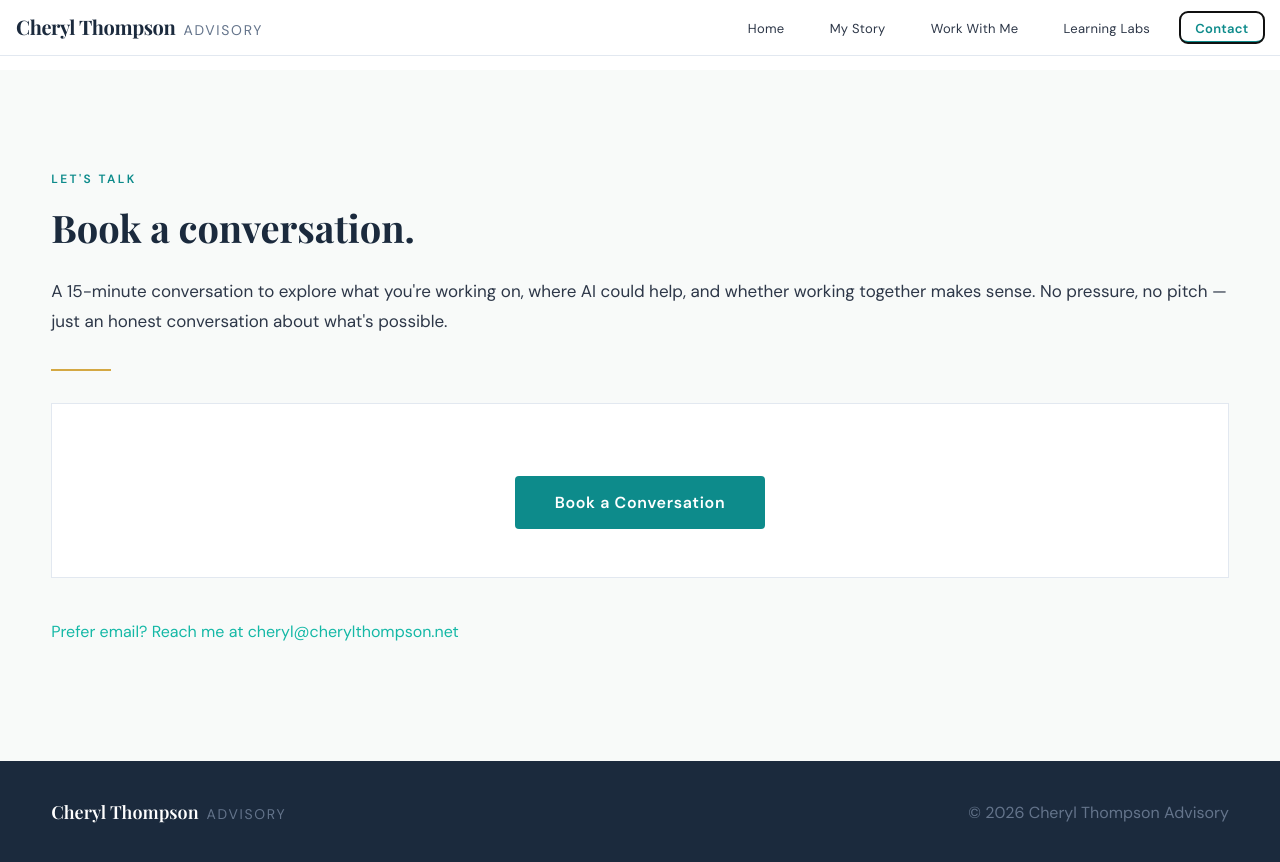
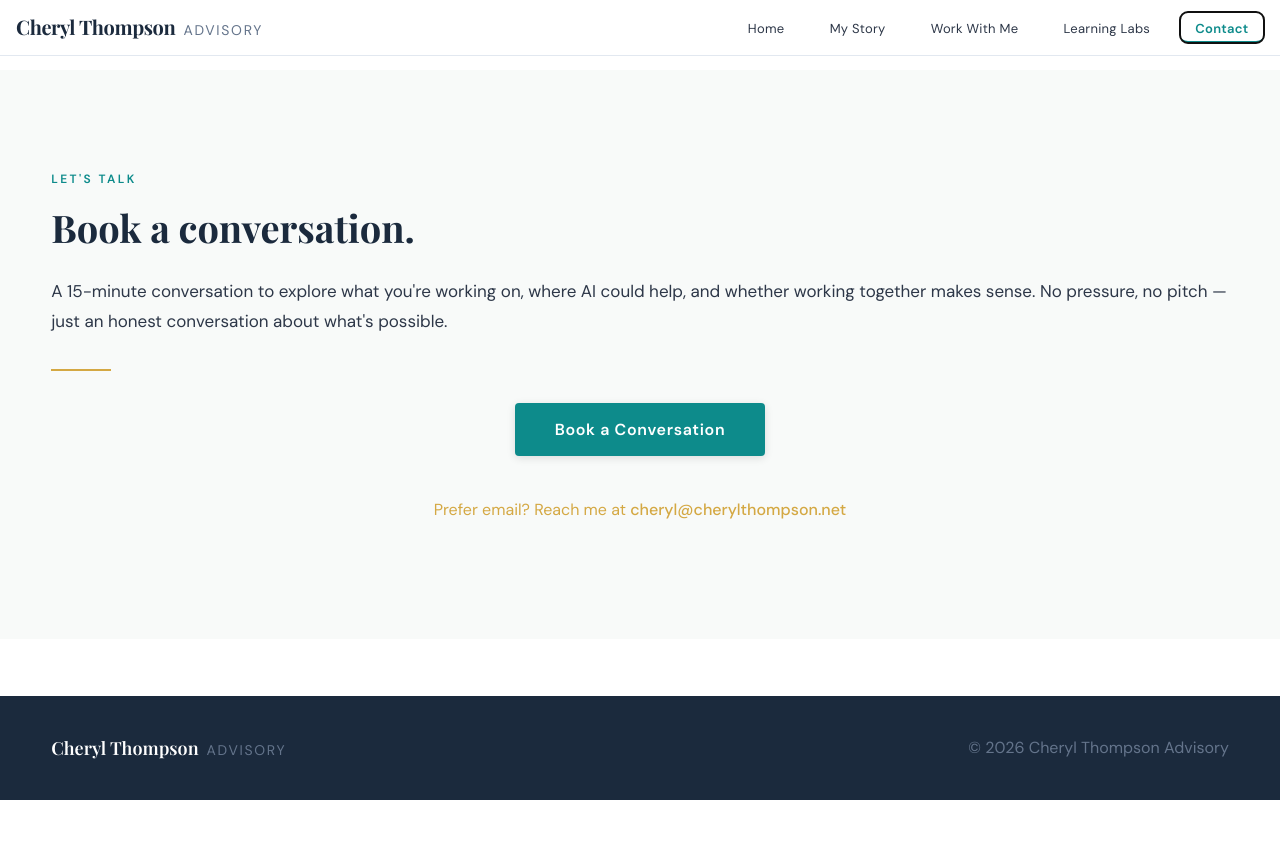
Before and after one commit to cthomps366/cheryl-site, a React (Vite) app: page / in a window 1280 px wide. Both pictures are taken after a click on the button "Contact". Shown: the top 862 px of the page. After the commit the page ends 800 px from the top, so only its background shows below. Built offline with nearby package versions, Linux system fonts and the light colour scheme.

Commit message:
Improve Contact page styling: remove bordered box, add button shadow and hover, change email link to gold

```diff
--- a/src/CTA_Website_Wireframe.jsx
+++ b/src/CTA_Website_Wireframe.jsx
@@ -1683,25 +1683,9 @@ function ContactPage() {
             A 15-minute conversation to explore what you're working on, where AI could help, and whether working together makes sense. No pressure, no pitch — just an honest conversation about what's possible.
           </p>
           <GoldDivider />
-          <div
-            style={{
-              background: COLORS.white,
-              border: `1px solid ${COLORS.lightGray}`,
-              padding: "48px 40px",
-              textAlign: "center",
-              marginBottom: 40,
-            }}
-          >
-            <div
-              style={{
-                fontFamily: "'DM Sans', sans-serif",
-                fontSize: 18,
-                color: COLORS.mediumGray,
-                marginBottom: 24,
-              }}
-            >
-                       </div>
+          <div style={{ marginTop: 32, marginBottom: 40, textAlign: "center" }}>
             <button
+              className="contact-cta-button"
               onClick={() =>
                 window.open(
                   "https://calendly.com/cadia-cheryl/15min?month=2026-02",
@@ -1720,6 +1704,7 @@ function ContactPage() {
                 cursor: "pointer",
                 transition: "all 0.25s ease",
                 borderRadius: 4,
+                boxShadow: "0 2px 8px rgba(0,0,0,0.12)",
               }}
             >
               Book a Conversation
@@ -1729,11 +1714,22 @@ function ContactPage() {
             style={{
               fontFamily: "'DM Sans', sans-serif",
               fontSize: 16,
-              color: COLORS.tealLight,
+              color: COLORS.gold,
               lineHeight: 1.7,
-            }}
-          >
-            Prefer email? Reach me at cheryl@cherylthompson.net
+              textAlign: "center",
+            }}
+          >
+            Prefer email? Reach me at{" "}
+            <a
+              href="mailto:cheryl@cherylthompson.net"
+              className="contact-email-link"
+              style={{
+                color: COLORS.gold,
+                textDecoration: "none",
+              }}
+            >
+              cheryl@cherylthompson.net
+            </a>
           </p>
         </div>
       </section>
--- a/src/index.css
+++ b/src/index.css
@@ -167,3 +167,14 @@ body {
     border-left: 3px solid #0D8B8B;
   }
 }
+
+/* Contact Page Styles */
+.contact-cta-button:hover {
+  background: #0a6b6b !important;
+  box-shadow: 0 4px 12px rgba(0,0,0,0.16) !important;
+}
+
+.contact-email-link:hover {
+  color: #b8942a !important;
+  text-decoration: underline !important;
+}
```
